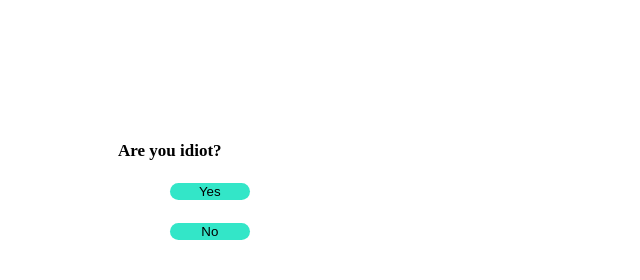
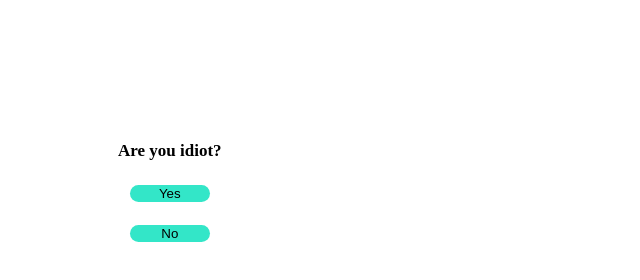
Before and after one commit to Johnathan31/prank, a plain HTML site: page index.html in a window 1280 px wide. Shown: the whole page, without its empty margins (0-640 px from the left). Drawn offline with Linux system fonts and the light colour scheme.

Commit message:
Update style.css

```diff
--- a/style.css
+++ b/style.css
@@ -17,8 +17,8 @@ body{
     border-radius: 15px;
     border: none;
 }
-#yes {position: absolute;}
-#no {position: absolute;}
+#yes {position: none;}
+#no {position: none;}
 #result{
     padding: 70px;
     border: none;
```
